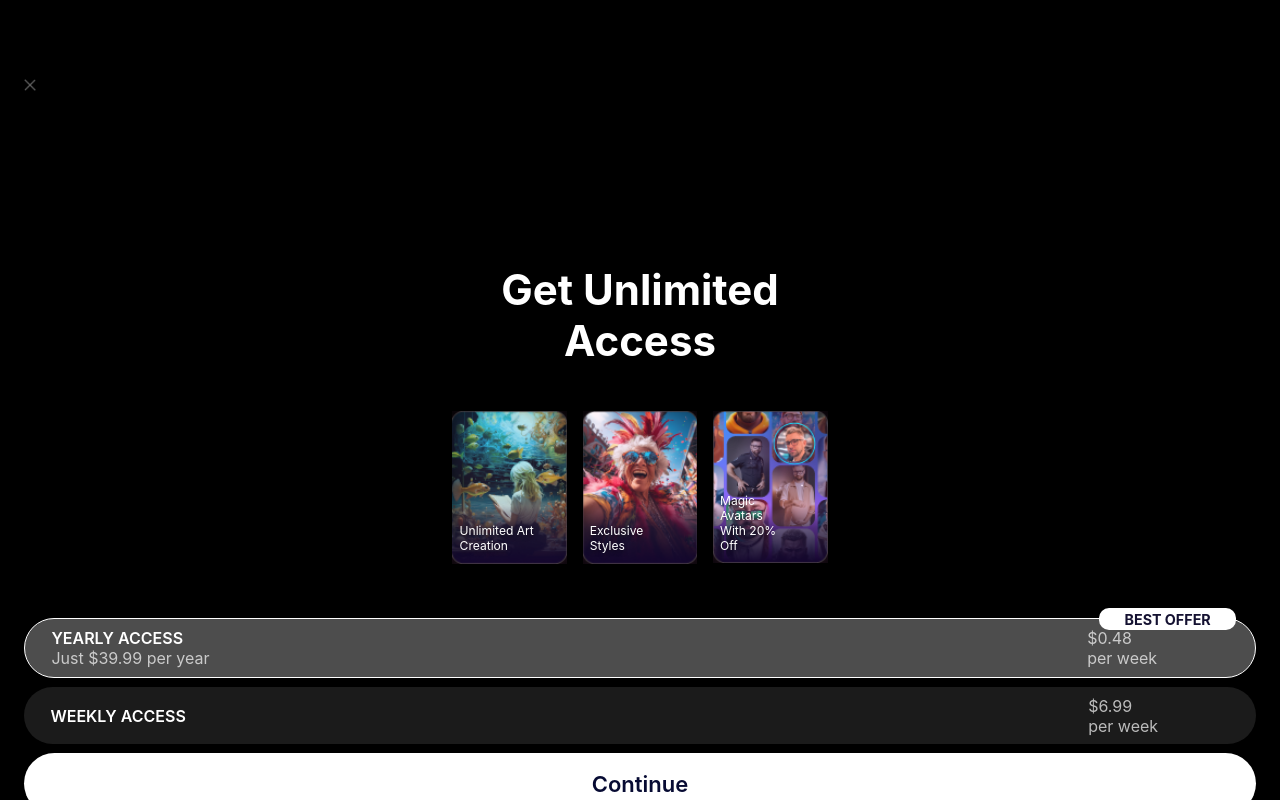
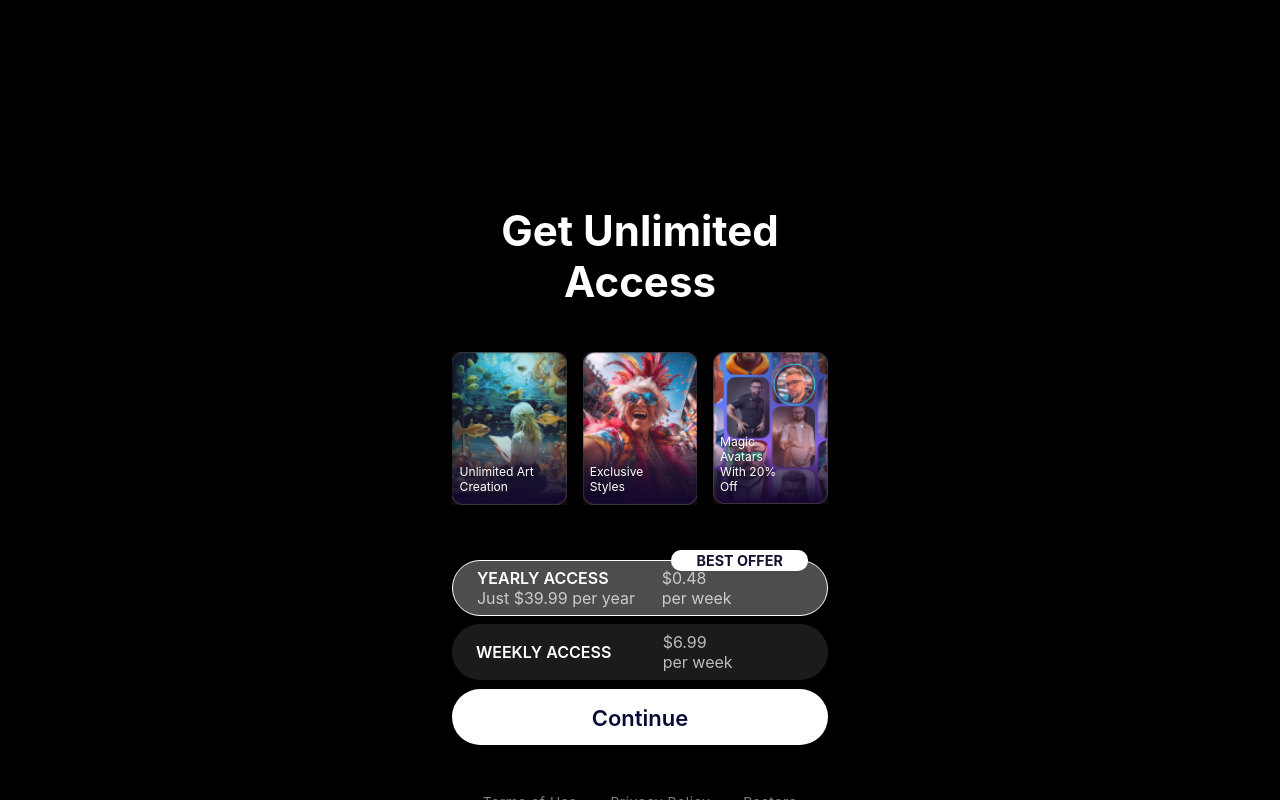
Before and after one commit to superpuper777/banner-test, a website built with webpack: page src/index.html in a window 1280 px wide. Built offline with nearby package versions, Linux system fonts and the light colour scheme; files whose address does not match are found by name.

Commit message:
fix selector styles

```diff
--- a/src/modules/changeFontSize.js
+++ b/src/modules/changeFontSize.js
@@ -1,10 +1,15 @@
 export const changeFontSize = (languageCode) => {
   const settings = {
-    fr: { marginRight: '20px', fontSize: '32px' },
+    fr: {
+      marginRight: '20px',
+      fontSize: '35px',
+      footerLinkFont: '11px',
+      footerGap: '10px',
+    },
     de: {
       marginRight: '20px',
       fontSize: '27px',
-      selectorTitle: '12px',
+      selectorTitle: '14.5px',
       footerLinkFont: '10px',
     },
     es: { marginRight: '40px', fontSize: '38px' },
@@ -18,6 +23,7 @@ export const changeFontSize = (languageCode) => {
     fontSize,
     selectorTitle = '',
     footerLinkFont = '',
+    footerGap = '',
   } = settings[languageCode] || settings.default;
 
   document.querySelector('.header__title').style.fontSize = fontSize;
@@ -33,4 +39,5 @@ export const changeFontSize = (languageCode) => {
   document.querySelectorAll('.footer__link').forEach((element) => {
     element.style.fontSize = footerLinkFont;
   });
+  document.querySelector('.footer').style.gap = footerGap;
 };
--- a/src/style.css
+++ b/src/style.css
@@ -14,12 +14,15 @@ body {
 }
 
 .banner {
+  display: flex;
+  flex-direction: column;
+  justify-content: center;
+  align-items: center;
   width: 100%;
   height: 100vh;
   margin: 0 auto;
   color: #ffffff;
   background-color: rgb(0, 0, 0);
-  /* background-image: url(./assets/images/bg/bg.png); */
   background-size: cover;
   background-repeat: no-repeat;
   background-position: center;
@@ -103,11 +106,14 @@ body {
   position: relative;
   display: flex;
   flex-direction: column;
+  align-items: center;
+  justify-content: center;
   gap: 8px;
   margin-bottom: 44px;
 }
 
 .selector {
+  height: 56px;
   display: flex;
   align-items: center;
   justify-content: space-between;
@@ -150,6 +156,7 @@ body {
 }
 
 .button__wrapper {
+  height: 56px;
   background: #ffffff;
   padding: 16px 24px;
   border-radius: 32px;
@@ -174,6 +181,7 @@ body {
   font-size: 12.5px;
   font-weight: normal;
   color: rgba(255, 255, 255, 0.5);
+  white-space: nowrap;
   letter-spacing: 0.58px;
 }
 
@@ -183,8 +191,7 @@ body {
     gap: 69px;
   }
   .header__title {
-    width: 272px;
-    padding: 0 52px;
+    padding: 0;
     margin-bottom: 40px;
   }
 
@@ -205,6 +212,12 @@ body {
   .plans {
     margin-bottom: 28px;
   }
+  .selector {
+    min-width: 327px;
+  }
+  .button__wrapper {
+    min-width: 327px;
+  }
   .selector__price {
     margin-right: 37px;
   }
@@ -222,7 +235,6 @@ body {
   }
 
   .header__title {
-    padding: 0 59px;
     margin-bottom: 41px;
     font-size: 42px;
   }
@@ -252,7 +264,10 @@ body {
   }
 
   .selector {
-    padding: 8px 24px;
+    min-width: 342px;
+  }
+  .button__wrapper {
+    min-width: 342px;
   }
 
   .selector__title {
@@ -265,16 +280,17 @@ body {
 }
 
 /* iPhone 8 Plus */
-@media only screen and (min-width: 414px) and (max-width: 736px) {
+@media only screen and (min-width: 414px) and (max-height: 736px) {
   .header {
     gap: calc(69px * var(--magnification-factor));
   }
   .header__title {
-    width: 272px;
-    padding: 0 calc(52px * var(--magnification-factor));
     margin-bottom: calc(40px * var(--magnification-factor));
   }
-
+  .card {
+    width: calc(104.4px * var(--magnification-factor));
+    height: calc(138.6px * var(--magnification-factor));
+  }
   .feature-cards {
     gap: calc(7px * var(--magnification-factor));
     margin-bottom: calc(40px * var(--magnification-factor));
@@ -285,6 +301,12 @@ body {
   .plans {
     margin-bottom: calc(28px * var(--magnification-factor));
   }
+
+  .selector,
+  .button__wrapper {
+    min-width: calc(327px * var(--magnification-factor));
+  }
+
   .selector__price {
     margin-right: calc(37px * var(--magnification-factor));
   }
@@ -300,7 +322,6 @@ body {
     gap: calc(157px * var(--reduction-factor));
   }
   .header__title {
-    padding: 0 calc(59px * var(--reduction-factor));
     margin-bottom: calc(41px * var(--reduction-factor));
     font-size: calc(42px * var(--reduction-factor));
   }
@@ -326,9 +347,9 @@ body {
     margin-bottom: calc(44px * var(--reduction-factor));
   }
 
-  .selector {
-    padding: calc(8px * var(--reduction-factor))
-      calc(24px * var(--reduction-factor));
+  .selector,
+  .button__wrapper {
+    min-width: calc(342px * var(--reduction-factor));
   }
 
   .selector__title {
@@ -372,8 +393,6 @@ body {
   }
 
   .header__title {
-    width: calc(272px * var(--magnification-factor));
-    padding: 0 calc(59px * var(--magnification-factor));
     margin-bottom: calc(41px * var(--magnification-factor));
     font-size: calc(42px * var(--magnification-factor));
   }
@@ -402,9 +421,9 @@ body {
     margin-bottom: calc(44px * var(--magnification-factor));
   }
 
-  .selector {
-    padding: calc(8px * var(--magnification-factor))
-      calc(24px * var(--magnification-factor));
+  .selector,
+  .button__wrapper {
+    min-width: calc(342px * var(--magnification-factor));
   }
 
   .selector__title {
@@ -421,11 +440,6 @@ body {
     font-size: calc(13px * var(--magnification-factor));
   }
 
-  .button__wrapper {
-    padding: calc(16px * var(--magnification-factor))
-      calc(24px * var(--magnification-factor));
-  }
-
   .button {
     font-size: calc(20px * var(--magnification-factor));
   }
--- a/src/styles/reset.css
+++ b/src/styles/reset.css
@@ -22,7 +22,7 @@ section {
   vertical-align: baseline;
 }
 
-*/ *,
+*,
 *::before,
 *::after {
   box-sizing: border-box;
```
Also changed, not shown: src/styles/media-queries.css (+0 -14 lines).
